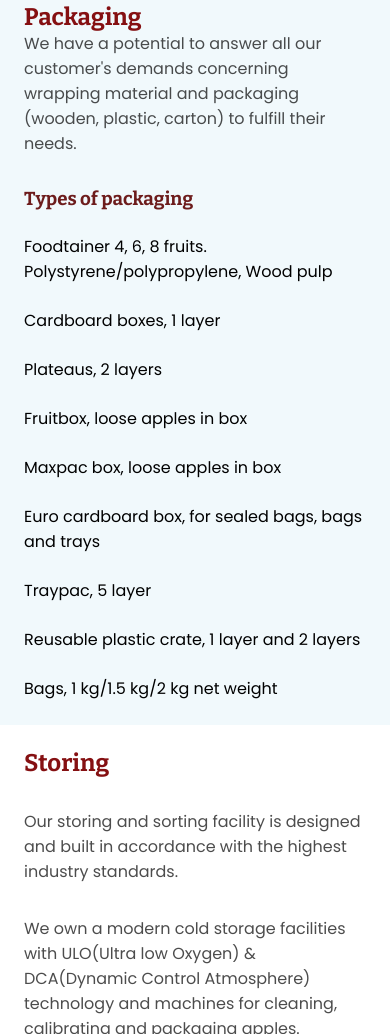
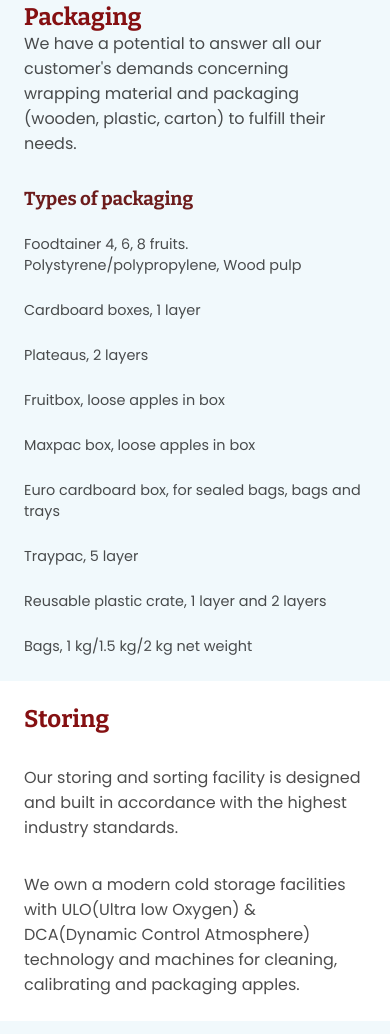
Before and after one commit to rebarce/fruitlast, a plain HTML site: page index.html in a window 390 px wide. Shown: the part 4744-5778 px from the top of the page. Drawn offline with nearby package versions, Linux system fonts and the light colour scheme; a web font is replaced by a local one.

Commit message:
Update style.css

```diff
--- a/style.css
+++ b/style.css
@@ -348,6 +348,11 @@ section {
     color: rgb(109, 28, 28);
   }
 
+  .flex-col li {
+    color: var(--text-dark);
+    font-size: 0.9rem;
+  }
+
   .storing p {
     padding-top: 2rem;
   }
```
